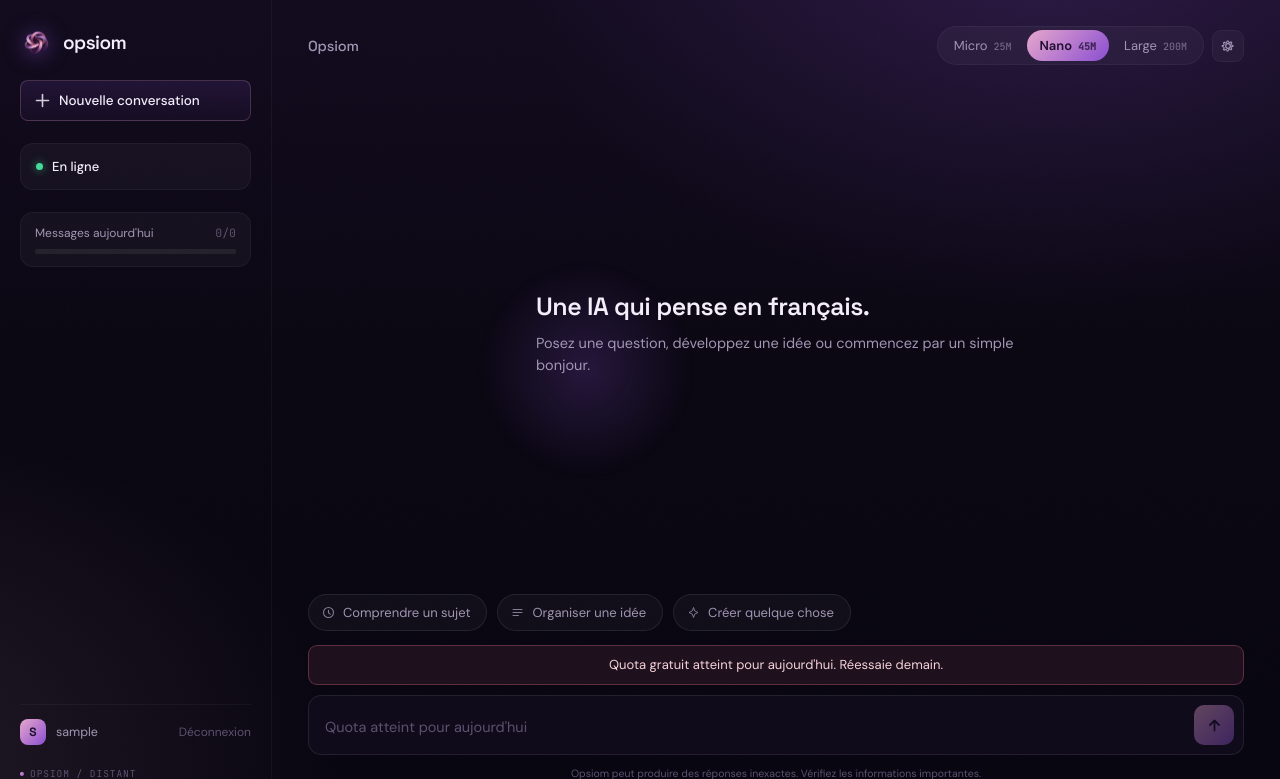
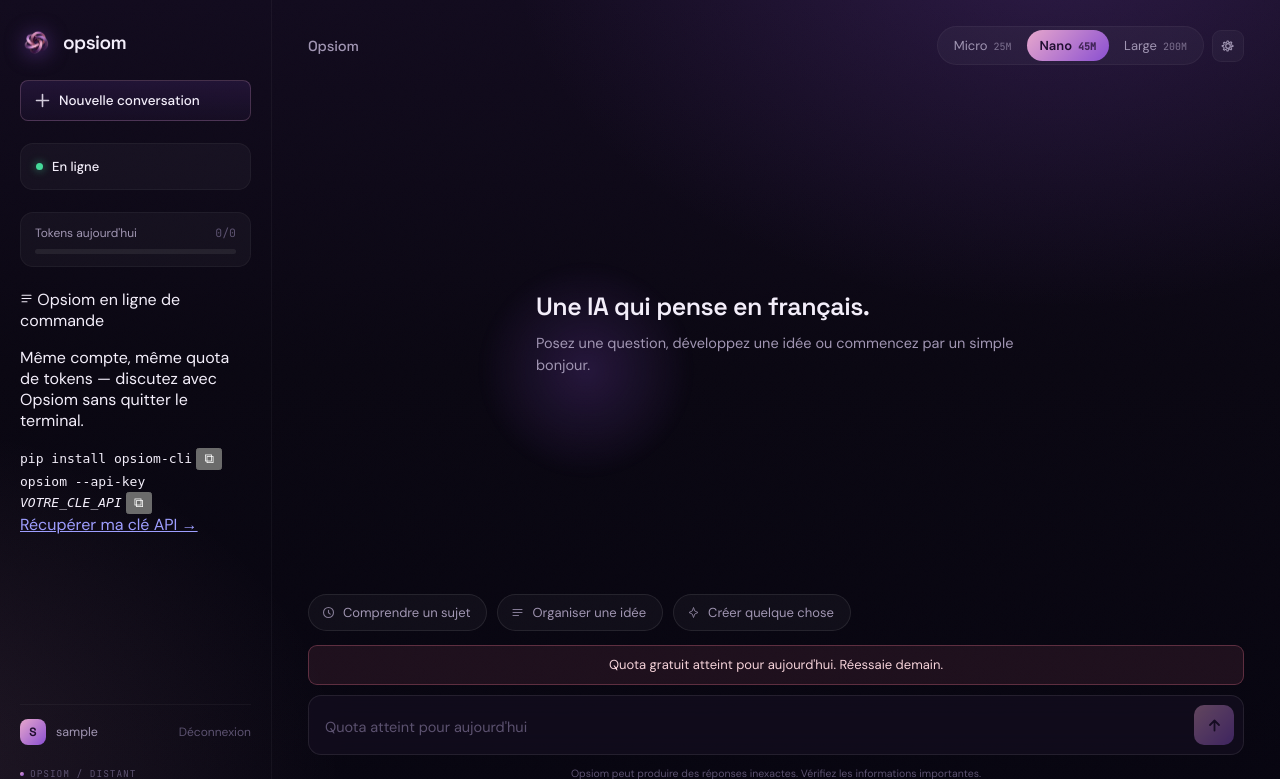
Before and after one commit to JuloEco/Opsiom-frontend, a Flask app: page / in a window 1280 px wide. Shown: the top 779 px of the page. Run offline with Flask 3, Linux system fonts and the light colour scheme; the visitor is signed in with stand-in values (Sample User, id 1); data that the repository does not hold is empty.

Commit message:
Add files via upload

```diff
--- a/templates/index.html
+++ b/templates/index.html
@@ -41,12 +41,29 @@
 
     <div id="quota-card" data-used="{{ quota.used }}" data-limit="{{ quota.limit }}">
       <div id="quota-row">
-        <span id="quota-label">Messages aujourd'hui</span>
+        <span id="quota-label">Tokens aujourd'hui</span>
         <span id="quota-count"><span id="quota-used">{{ quota.used }}</span>/<span id="quota-limit">{{ quota.limit }}</span></span>
       </div>
       <div id="quota-bar-track">
         <div id="quota-bar-fill" style="width: {{ ((quota.used / quota.limit * 100) if quota.limit else 0)|round(1) }}%;"></div>
       </div>
+    </div>
+
+    <div id="cli-promo">
+      <div id="cli-promo-head">
+        <svg width="13" height="13" viewBox="0 0 13 13" fill="none"><path d="M2 3.2h9M2 6.5h9M2 9.8h5" stroke="currentColor" stroke-width="1.1" stroke-linecap="round"/></svg>
+        <span>Opsiom en ligne de commande</span>
+      </div>
+      <p id="cli-promo-text">Même compte, même quota de tokens — discutez avec Opsiom sans quitter le terminal.</p>
+      <div class="cli-promo-code" data-copy="pip install opsiom-cli">
+        <code>pip install opsiom-cli</code>
+        <button type="button" class="cli-copy-btn" aria-label="Copier">⧉</button>
+      </div>
+      <div class="cli-promo-code" data-copy="opsiom --api-key VOTRE_CLE_API">
+        <code>opsiom --api-key <em>VOTRE_CLE_API</em></code>
+        <button type="button" class="cli-copy-btn" aria-label="Copier">⧉</button>
+      </div>
+      <a id="cli-promo-link" href="{{ octix_portal_url or '#' }}/compte" target="_blank" rel="noopener">Récupérer ma clé API →</a>
     </div>
 
     <div id="account-row">
```
